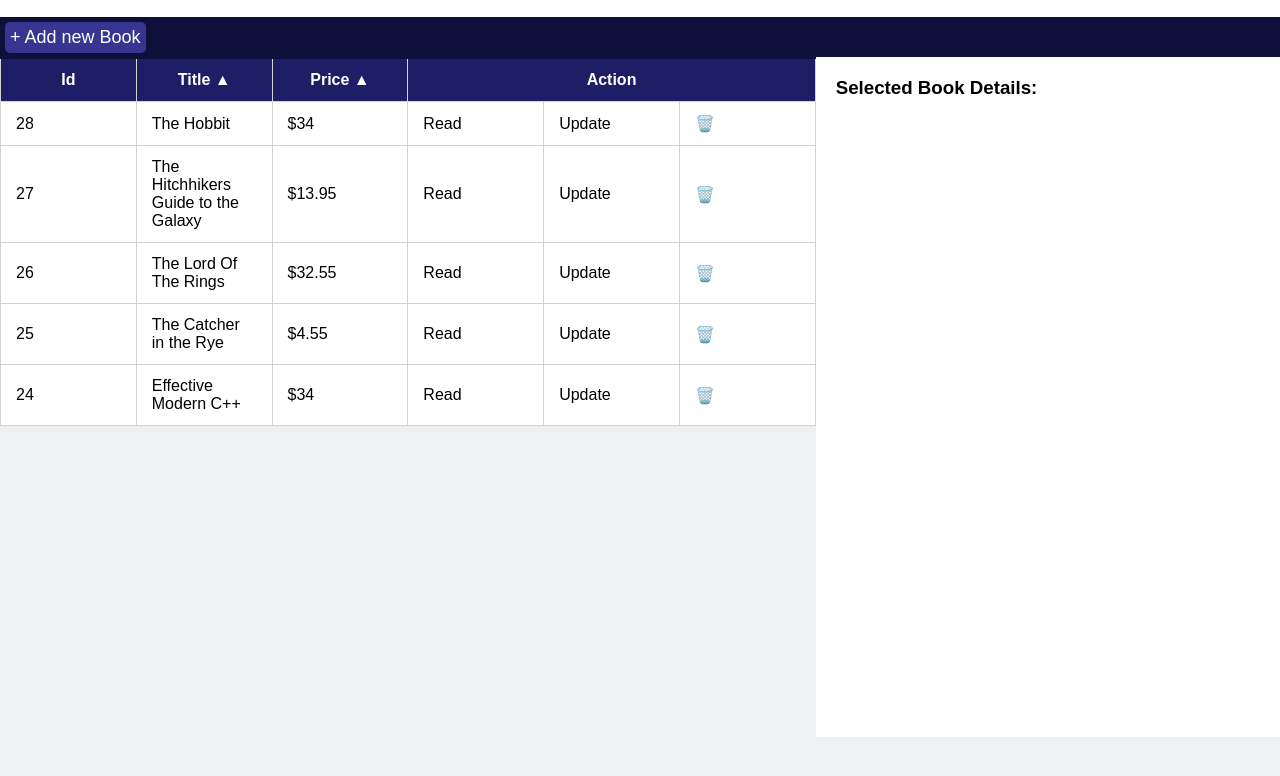
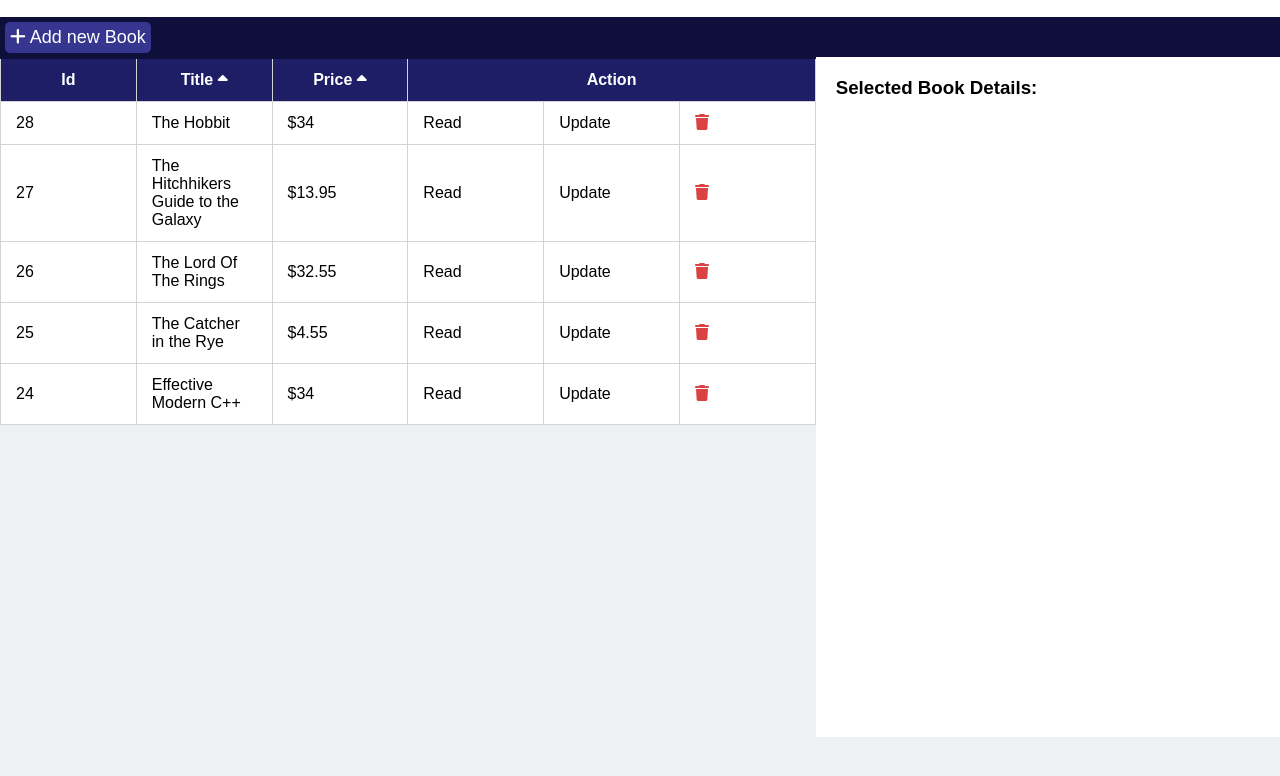
Before and after one commit to benjamin-dreje/Book-Management-System, a plain HTML site: page index.html in a window 1280 px wide. Shown: the part 40-816 px from the top of the page. Drawn offline with Linux system fonts and the light colour scheme.

Commit message:
adding fontAwesome ICON

```diff
--- a/index.css
+++ b/index.css
@@ -53,8 +53,7 @@ th {
 }
 
 .read-btn,
-.action-link,
-.delete-icon {
+.action-link {
   cursor: pointer;
   color: black;
 }
@@ -65,8 +64,14 @@ th {
   font-weight: 600;
   background-color: #e2e2e280;
 }
+.delete-icon {
+  background-color: white;
+  color: rgb(219, 66, 66);
+}
 .delete-icon:hover {
-  background-color: rgb(219, 66, 66);
+  background-color: #e2e2e280;
+  color: rgb(219, 66, 66);
+  cursor: pointer;
 }
 
 .bookImg {
--- a/index.html
+++ b/index.html
@@ -5,6 +5,10 @@
     <meta name="viewport" content="width=device-width, initial-scale=1.0" />
     <title>Book Crm</title>
     <link rel="stylesheet" href="index.css" />
+    <script
+      src="https://kit.fontawesome.com/7eb4e0667b.js"
+      crossorigin="anonymous"
+    ></script>
   </head>
   <body onload="init()">
     <h1>Book Management System</h1>
@@ -13,7 +17,9 @@
 
     <!-- book-->
     <div class="addbook">
-      <button class="add" onclick="addNewBook()">+ Add new Book</button>
+      <button class="add" onclick="addNewBook()">
+        <i class="fa-solid fa-plus"></i> Add new Book
+      </button>
     </div>
     <!-- contianer for speace between-->
     <div class="continer">
@@ -22,8 +28,8 @@
           <thead>
             <tr>
               <th>Id</th>
-              <th>Title ▲</th>
-              <th>Price ▲</th>
+              <th>Title <i class="fa-solid fa-caret-up"></i></th>
+              <th>Price <i class="fa-solid fa-caret-up"></i></th>
               <th colspan="3">Action</th>
             </tr>
           </thead>
--- a/view.js
+++ b/view.js
@@ -31,7 +31,7 @@ function getBook(listBooks) {
         <td>$${book.price}</td>
         <td class="read-btn">Read</td>
         <td class="action-link">Update</td>
-        <td class="delete-icon">🗑️</td>
+        <td class="delete-icon"><i class="fa-solid fa-trash"></i></td>
     `;
 
     const readBtn = tr.querySelector(".read-btn");
```
